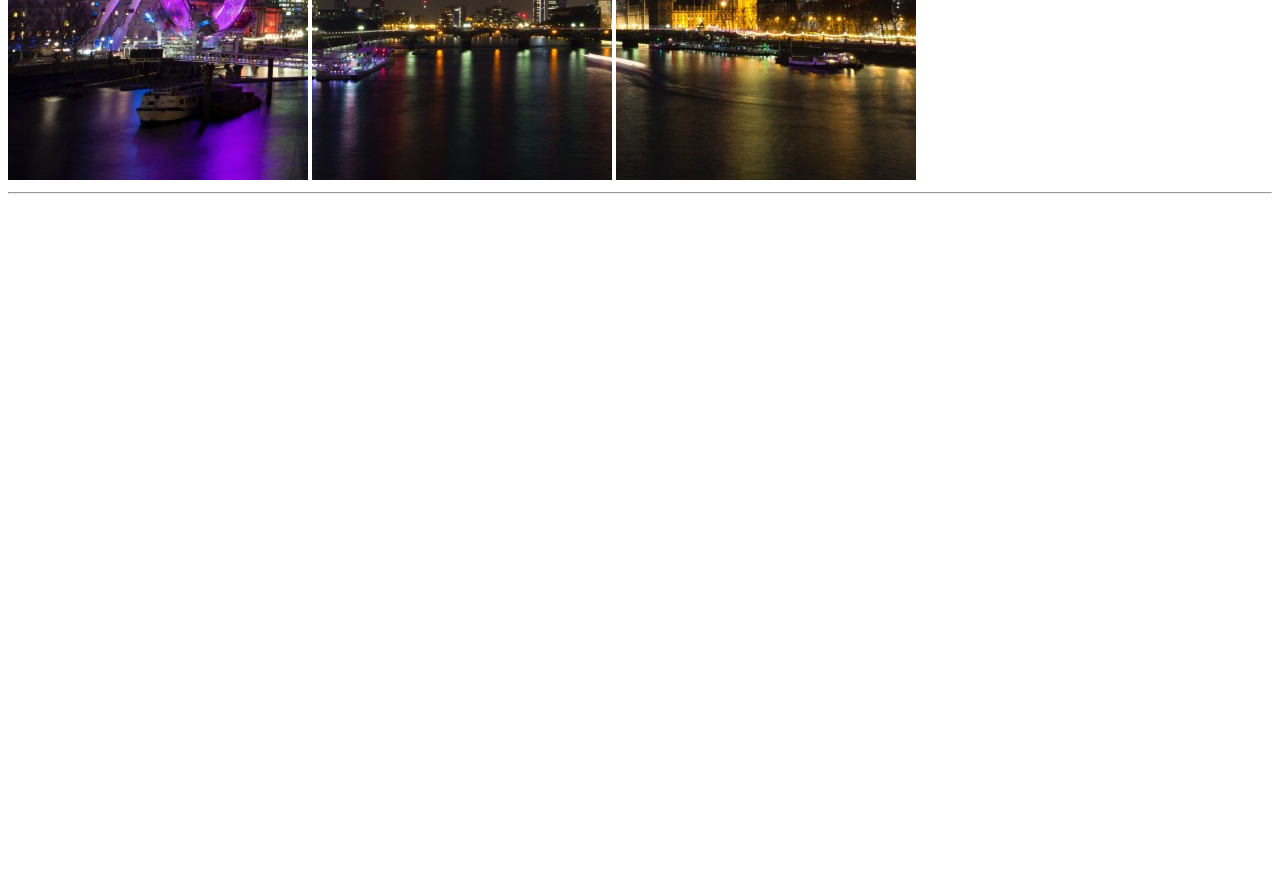
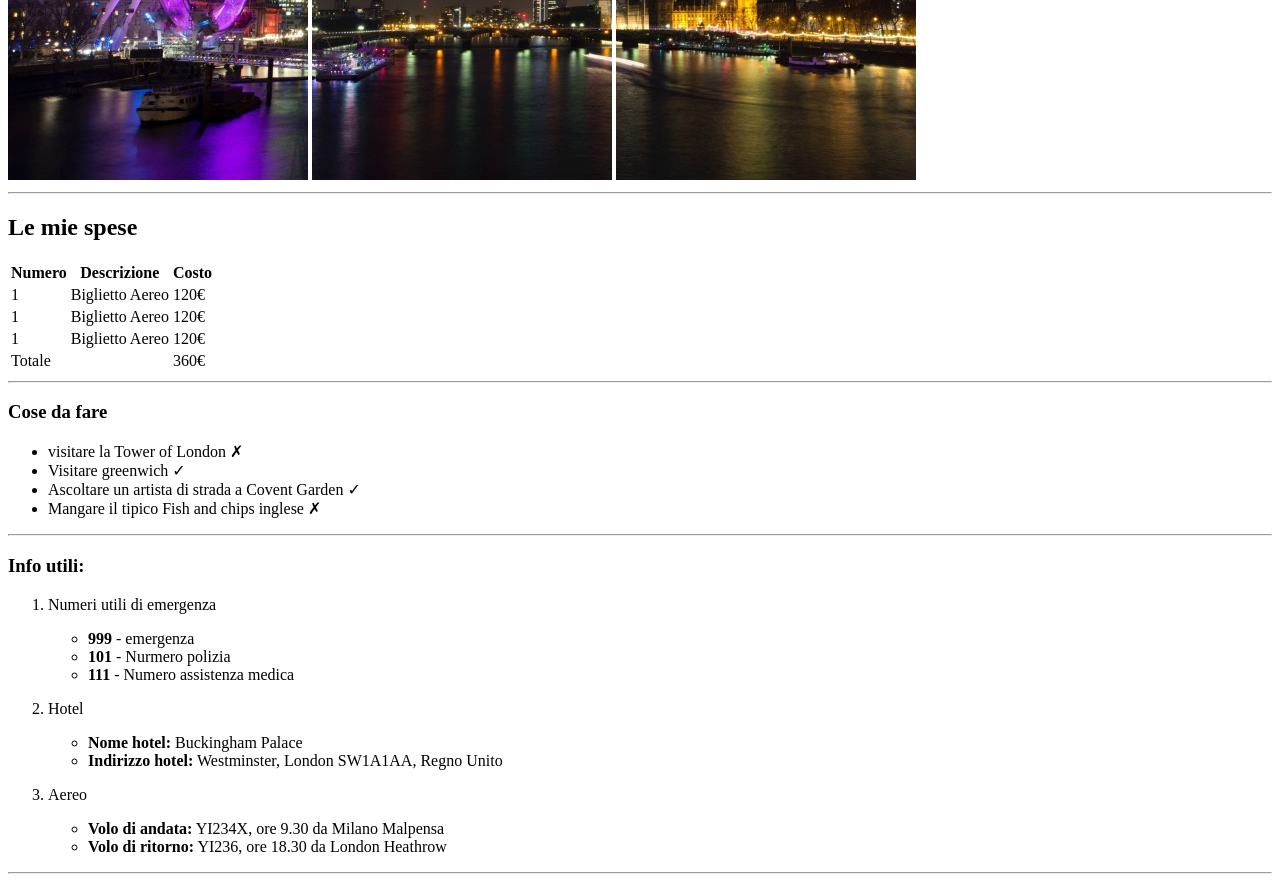
Before and after one commit to HectorMario/html-london-trip, a plain HTML site: page index.html in a window 1280 px wide. Shown: the part 500-1382 px from the top of the page. Before the commit the page ends 800 px from the top, so only its background shows below. Drawn offline with Linux system fonts and the light colour scheme.

Commit message:
finitto main

```diff
--- a/index.html
+++ b/index.html
@@ -15,7 +15,87 @@
         <img src="/img/pexels-bill-emrich-230794-2.jpg" alt="">
         <hr>
     </header>
+    <!-- End header -->
     <!-- main -->
+    <main>
+        <section class="spese">
+            <h2>Le mie spese</h2>
+            <!-- table -->
+            <table>
+                <thead>
+                    <tr>
+                        <th>Numero</th>
+                        <th>Descrizione</th>
+                        <th>Costo</th>
+                    </tr>
+                </thead>
+                <tbody>
+                    <tr>
+                        <td>1</td>
+                        <td>Biglietto Aereo</td>
+                        <td>120&euro;</td>
+                    </tr>
+                    <tr>
+                        <td>1</td>
+                        <td>Biglietto Aereo</td>
+                        <td>120&euro;</td>
+                    </tr>
+                    <tr>
+                        <td>1</td>
+                        <td>Biglietto Aereo</td>
+                        <td>120&euro;</td>
+                    </tr>
+                    <tr>
+                        <td colspan="2">Totale</td>
+                        <td>360&euro;</td>
+                    </tr>
+                </tbody>
+            </table>
+            <!-- End table -->
+            <hr>
+
+        </section>
+        <section class="fare">
+            <h3>Cose da fare</h3>
+            <ul>
+                <li>visitare la Tower of London &cross;</li>
+                <li>Visitare greenwich &checkmark;</li>
+                <li>Ascoltare un artista di strada a Covent Garden &checkmark;</li>
+                <li>Mangare il tipico Fish and chips inglese &cross;</li>
+            </ul>
+            <hr>
+        </section>
+        <section class="info">
+            <h3>Info utili:</h3>
+            <ol>
+                <li>
+                    <p>Numeri utili di emergenza</p>
+                    <!-- ho usato il tag strong perché  cosi il talkback lo legge piu forte -->
+                    <ul>
+                        <li><strong>999</strong> - emergenza</li>
+                        <li><strong>101</strong> - Nurmero polizia</li>
+                        <li><strong>111</strong> - Numero assistenza medica</li>
+                    </ul>
+                </li>
+                <li>
+                    <p>Hotel</p>
+                    <ul>
+                        <li><b>Nome hotel:</b> Buckingham Palace</li>
+                        <li><b>Indirizzo hotel:</b> Westminster, London SW1A1AA, Regno Unito</li>
+                    </ul>
+                </li>
+                <li>
+                    <p>Aereo</p>
+                    <ul>
+                        <li><b>Volo di andata:</b> YI234X, ore 9.30 da Milano Malpensa</li>
+                        <li><b>Volo di ritorno:</b> YI236, ore 18.30 da London Heathrow</li>
+                    </ul>
+                </li>
+            </ol>
+            <hr>
+        </section>
+    </main>
+    <!-- End main -->
     <!-- footer -->
 </body>
 </html>
```
